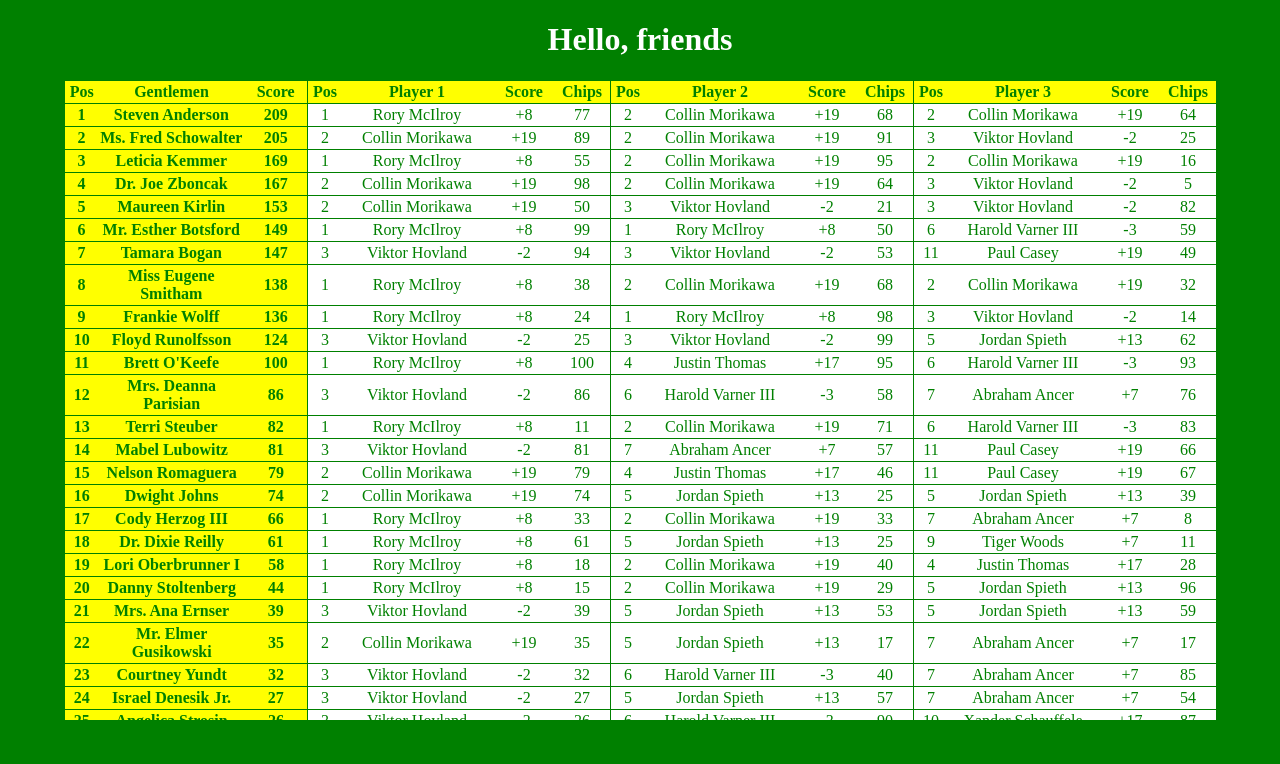
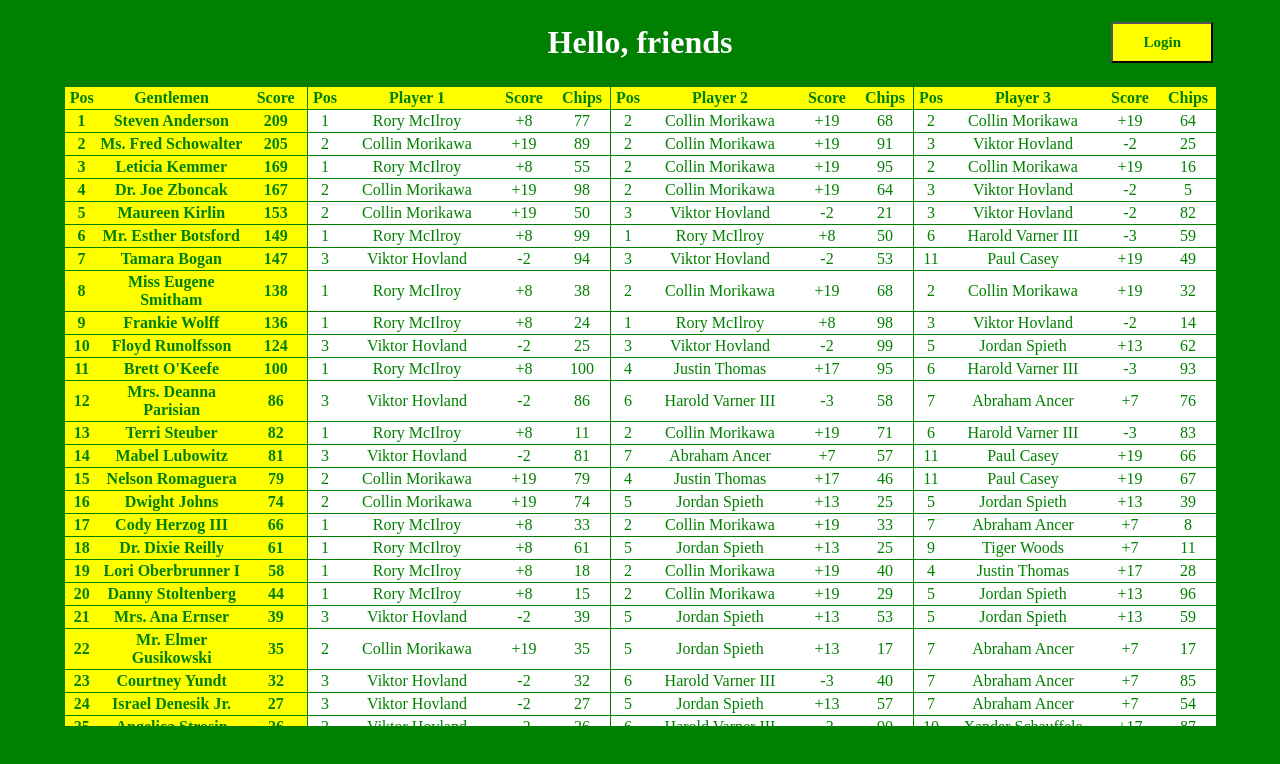
Before and after one commit to gwaltneyluke/react-golf-pool, a React (Create React App) app: page / in a window 1280 px wide. Shown: the top 764 px of the page. Built offline with nearby package versions, Linux system fonts and the light colour scheme.

Commit message:
feat: add infrastructure and api, login button

```diff
--- a/src/App.css
+++ b/src/App.css
@@ -13,6 +13,22 @@
 html, body, div#root, div.App {
   background-color: var(--primary-color);
   height: 100%;
+}
+
+.title-and-login-bar {
+  margin-left: auto;
+  margin-right: auto;
+  table-layout: fixed;
+  width: 90%;
+}
+
+.login-button {
+  background-color: var(--accent-color);
+  color: var(--primary-color);
+  float: right;
+  padding: 10px 30px;
+  font-size: 15px;
+  font-weight: bold;
 }
 
 .leaderboard-container {
--- a/src/App.js
+++ b/src/App.js
@@ -1,13 +1,9 @@
 import './App.css';
-import GentLeaderboard from './modules/GentLeaderboard';
+import PageLayout from './modules/PageLayout';
 
 function App() {
   return (
-    <div className="App">
-      <h1 class='title'>Hello, friends</h1>
-      <GentLeaderboard />
-      <div class='x-space'></div>
-    </div>
+    <PageLayout />
   );
 }
 
--- a/src/modules/GentLeaderboard.js
+++ b/src/modules/GentLeaderboard.js
@@ -1,4 +1,4 @@
-import React, { useState, useEffect } from 'react';
+import { useState, useEffect } from 'react';
 
 import GentColumnHeader from './GentColumnHeader';
 import GentsLoading from './GentsLoading';
--- /dev/null
+++ b/src/modules/PageLayout.js
@@ -0,0 +1,24 @@
+import GentLeaderboard from './GentLeaderboard';
+
+function PageLayout() {
+    return (
+        <div class='App'>
+            <table class='title-and-login-bar'>
+                <tbody>
+                    <tr>
+                        <td></td>
+                        <td>
+                            <h1 class='title'>Hello, friends</h1>
+                        </td>
+                        <td>
+                            <button class='login-button'>Login</button>
+                        </td>
+                    </tr>
+                </tbody>
+            </table>
+            <GentLeaderboard />
+        </div>
+    )
+}
+
+export default PageLayout;
```
Also changed, not shown: api/fetchLeaderboard.js (added, +15 -0 lines), api/package.json (added, +11 -0 lines), api/serverless.yml (added, +13 -0 lines), api/README.md (added), 2 other files (tests, documents, lock files or other folders).
